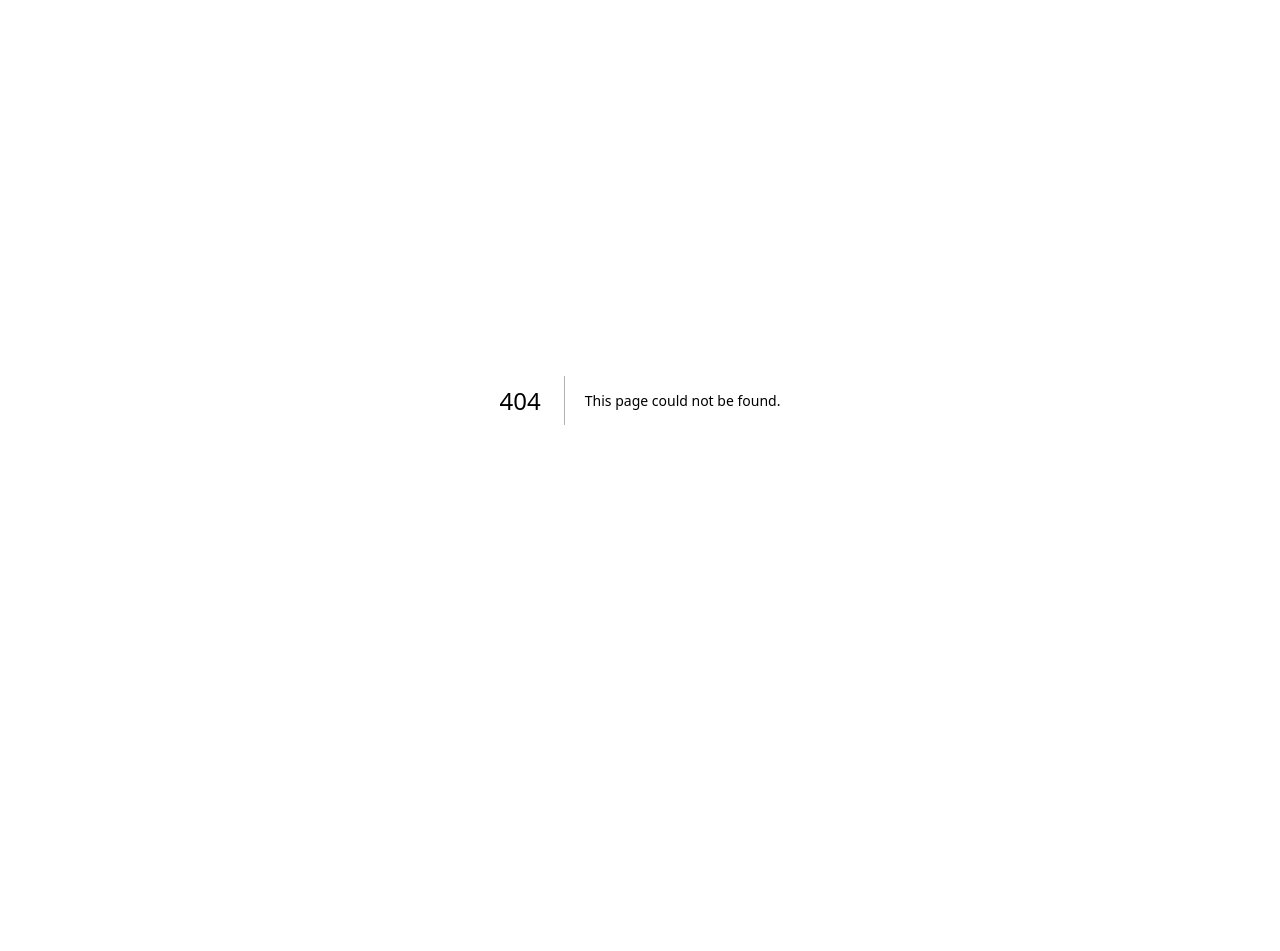
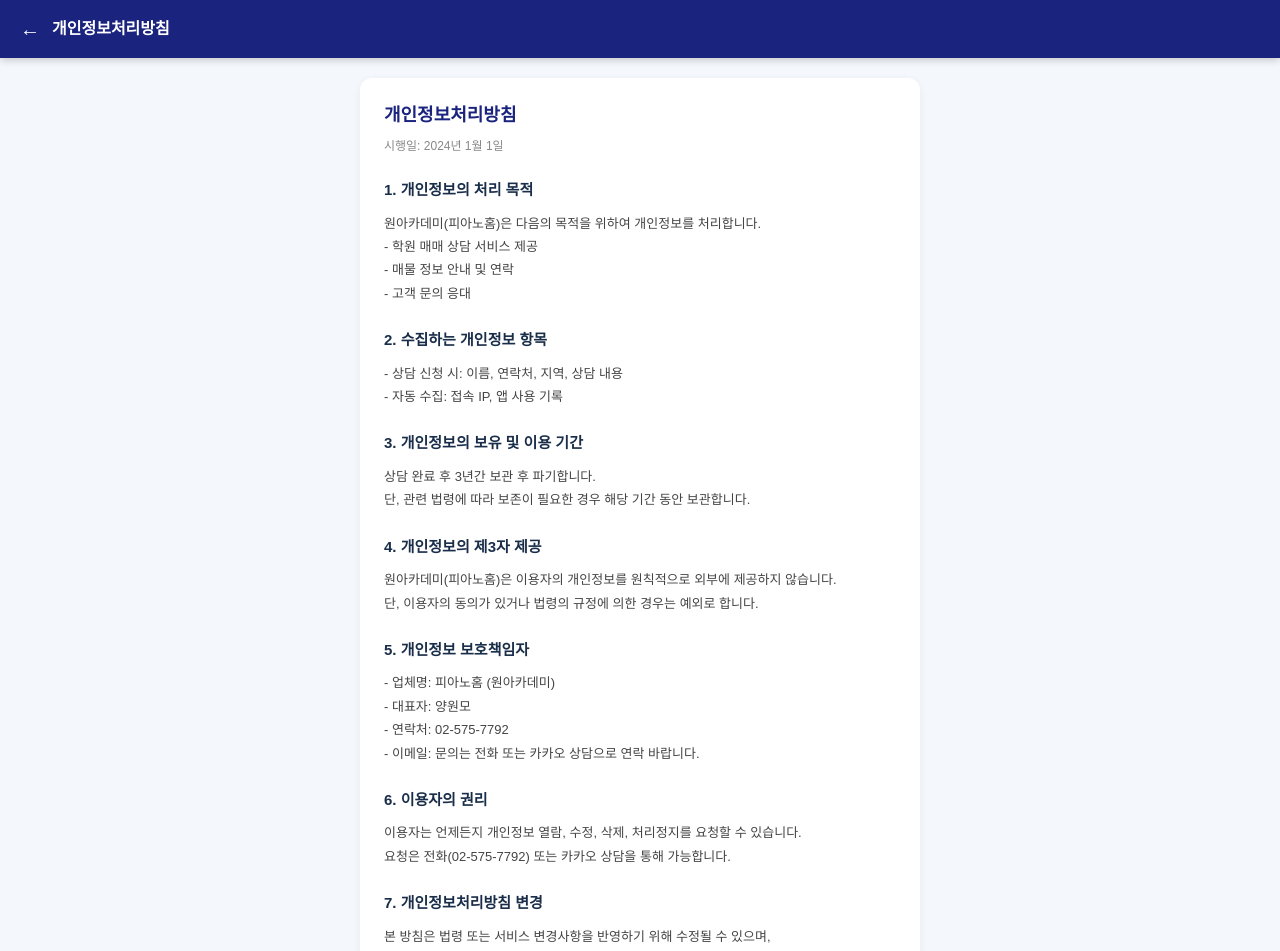
Before and after one commit to oneacademy0522/oneacademy-app, a Next.js app: page /privacy in a window 1280 px wide. Before the commit this address had no page. Shown: the top 951 px of the page. Before the commit the page ends 800 px from the top, so only its background shows below. Built offline with nearby package versions, Linux system fonts and the light colour scheme.

Commit message:
개인정보처리방침 추가

```diff
--- a/app/page.tsx
+++ b/app/page.tsx
@@ -242,7 +242,10 @@ export default function Home() {
           <div>주소: 서울특별시 서초구 마방로 2길 82 3층</div>
           <div>Tel: 02-575-7792 | Phone: 010-8966-0779</div>
         </div>
-        <div style={{ marginTop: '10px', color: '#7aaad4' }}>ⓒ 원아카데미 All rights reserved.</div>
+        <div style={{ marginTop: '10px' }}>
+          <a href="/privacy" style={{ color: '#7aaad4', textDecoration: 'underline', fontSize: '11px' }}>개인정보처리방침</a>
+        </div>
+        <div style={{ marginTop: '6px', color: '#7aaad4' }}>ⓒ 원아카데미 All rights reserved.</div>
       </footer>
     </main>
   );
--- /dev/null
+++ b/app/privacy/page.tsx
@@ -0,0 +1,91 @@
+export default function PrivacyPage() {
+  const PRIMARY = '#1a237e';
+  const PRIMARY_DARK = '#154a8a';
+
+  return (
+    <main style={{ minHeight: '100vh', background: '#f4f7fb', fontFamily: "'Noto Sans KR', sans-serif" }}>
+      {/* 헤더 */}
+      <header style={{
+        background: PRIMARY, color: 'white', padding: '14px 20px',
+        display: 'flex', alignItems: 'center', gap: '12px',
+        position: 'sticky', top: 0, zIndex: 100, boxShadow: '0 2px 8px rgba(0,0,0,0.2)',
+      }}>
+        <a href="/" style={{ color: 'white', fontSize: '20px', textDecoration: 'none' }}>←</a>
+        <div style={{ fontSize: '16px', fontWeight: '800' }}>개인정보처리방침</div>
+      </header>
+
+      <div style={{ padding: '20px', maxWidth: '600px', margin: '0 auto' }}>
+        <div style={{ background: 'white', borderRadius: '12px', padding: '24px', boxShadow: '0 2px 8px rgba(0,0,0,0.06)' }}>
+
+          <h1 style={{ fontSize: '18px', fontWeight: '900', color: PRIMARY, marginBottom: '8px' }}>개인정보처리방침</h1>
+          <p style={{ fontSize: '12px', color: '#888', marginBottom: '24px' }}>시행일: 2024년 1월 1일</p>
+
+          <section style={{ marginBottom: '24px' }}>
+            <h2 style={{ fontSize: '15px', fontWeight: '800', color: '#1a2e4a', marginBottom: '10px' }}>1. 개인정보의 처리 목적</h2>
+            <p style={{ fontSize: '13px', color: '#444', lineHeight: '1.8' }}>
+              원아카데미(피아노홈)은 다음의 목적을 위하여 개인정보를 처리합니다.<br />
+              - 학원 매매 상담 서비스 제공<br />
+              - 매물 정보 안내 및 연락<br />
+              - 고객 문의 응대
+            </p>
+          </section>
+
+          <section style={{ marginBottom: '24px' }}>
+            <h2 style={{ fontSize: '15px', fontWeight: '800', color: '#1a2e4a', marginBottom: '10px' }}>2. 수집하는 개인정보 항목</h2>
+            <p style={{ fontSize: '13px', color: '#444', lineHeight: '1.8' }}>
+              - 상담 신청 시: 이름, 연락처, 지역, 상담 내용<br />
+              - 자동 수집: 접속 IP, 앱 사용 기록
+            </p>
+          </section>
+
+          <section style={{ marginBottom: '24px' }}>
+            <h2 style={{ fontSize: '15px', fontWeight: '800', color: '#1a2e4a', marginBottom: '10px' }}>3. 개인정보의 보유 및 이용 기간</h2>
+            <p style={{ fontSize: '13px', color: '#444', lineHeight: '1.8' }}>
+              상담 완료 후 3년간 보관 후 파기합니다.<br />
+              단, 관련 법령에 따라 보존이 필요한 경우 해당 기간 동안 보관합니다.
+            </p>
+          </section>
+
+          <section style={{ marginBottom: '24px' }}>
+            <h2 style={{ fontSize: '15px', fontWeight: '800', color: '#1a2e4a', marginBottom: '10px' }}>4. 개인정보의 제3자 제공</h2>
+            <p style={{ fontSize: '13px', color: '#444', lineHeight: '1.8' }}>
+              원아카데미(피아노홈)은 이용자의 개인정보를 원칙적으로 외부에 제공하지 않습니다.<br />
+              단, 이용자의 동의가 있거나 법령의 규정에 의한 경우는 예외로 합니다.
+            </p>
+          </section>
+
+          <section style={{ marginBottom: '24px' }}>
+            <h2 style={{ fontSize: '15px', fontWeight: '800', color: '#1a2e4a', marginBottom: '10px' }}>5. 개인정보 보호책임자</h2>
+            <p style={{ fontSize: '13px', color: '#444', lineHeight: '1.8' }}>
+              - 업체명: 피아노홈 (원아카데미)<br />
+              - 대표자: 양원모<br />
+              - 연락처: 02-575-7792<br />
+              - 이메일: 문의는 전화 또는 카카오 상담으로 연락 바랍니다.
+            </p>
+          </section>
+
+          <section style={{ marginBottom: '24px' }}>
+            <h2 style={{ fontSize: '15px', fontWeight: '800', color: '#1a2e4a', marginBottom: '10px' }}>6. 이용자의 권리</h2>
+            <p style={{ fontSize: '13px', color: '#444', lineHeight: '1.8' }}>
+              이용자는 언제든지 개인정보 열람, 수정, 삭제, 처리정지를 요청할 수 있습니다.<br />
+              요청은 전화(02-575-7792) 또는 카카오 상담을 통해 가능합니다.
+            </p>
+          </section>
+
+          <section>
+            <h2 style={{ fontSize: '15px', fontWeight: '800', color: '#1a2e4a', marginBottom: '10px' }}>7. 개인정보처리방침 변경</h2>
+            <p style={{ fontSize: '13px', color: '#444', lineHeight: '1.8' }}>
+              본 방침은 법령 또는 서비스 변경사항을 반영하기 위해 수정될 수 있으며,<br />
+              변경 시 앱 내 공지를 통해 안내드립니다.
+            </p>
+          </section>
+
+        </div>
+
+        <div style={{ textAlign: 'center', padding: '20px', fontSize: '11px', color: '#888' }}>
+          원아카데미 (피아노홈) | 대표: 양원모 | Tel: 02-575-7792
+        </div>
+      </div>
+    </main>
+  );
+}
```
